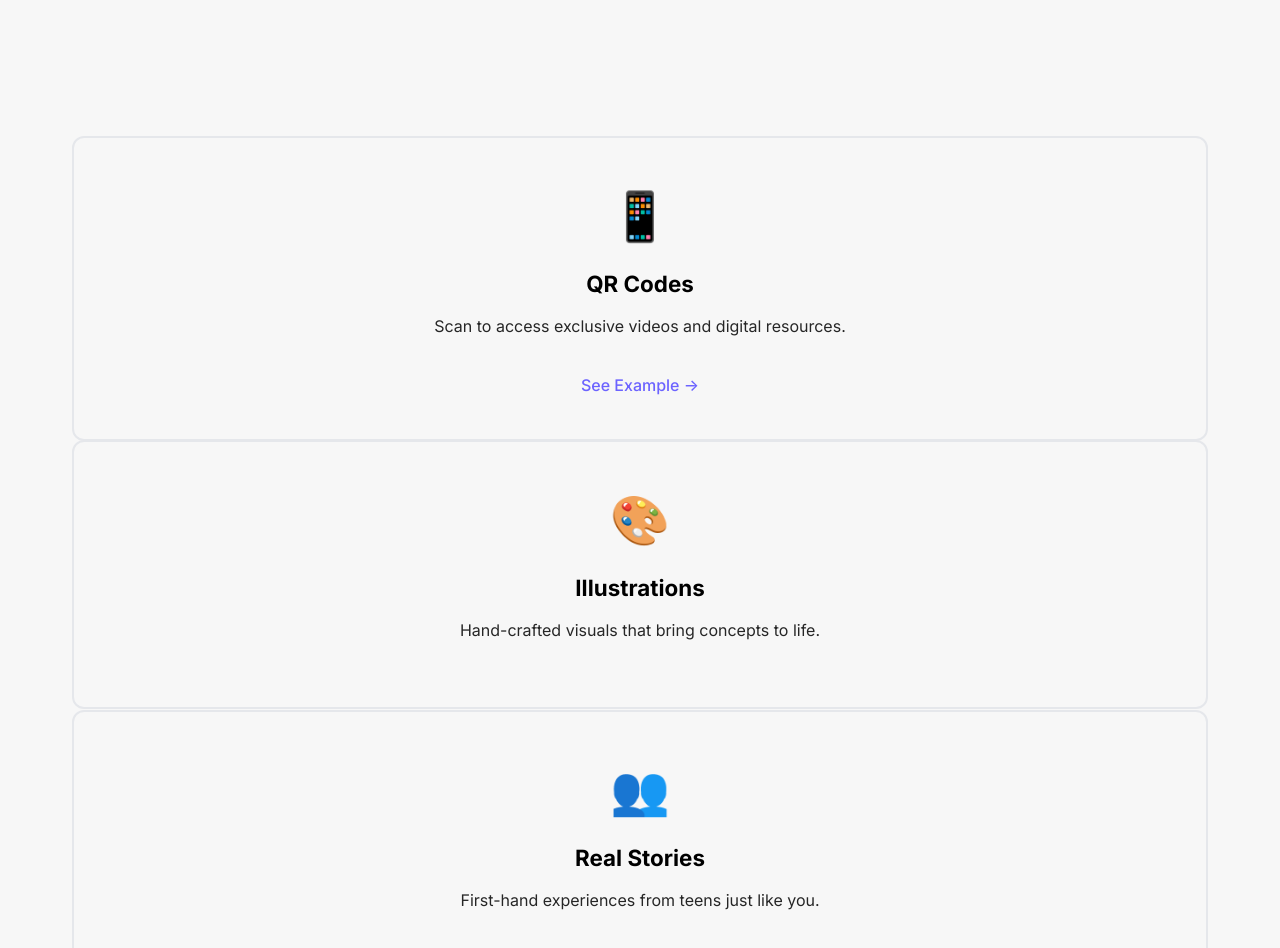
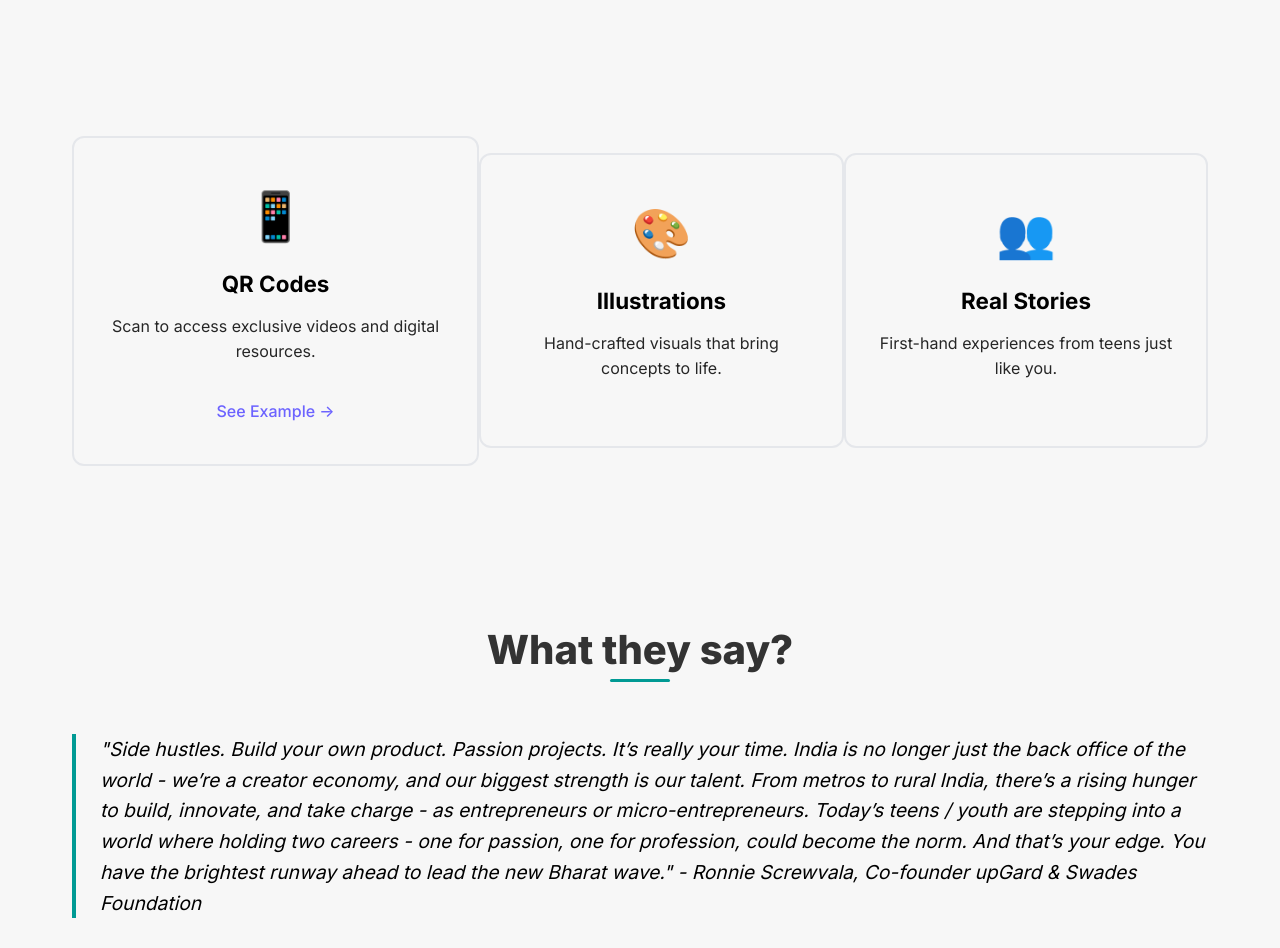
Before and after one commit to TeenInterns1/The-Internship-Book, a website: page index.html in a window 1280 px wide. Shown: the part 4500-5448 px from the top of the page. Drawn offline with nearby package versions, Linux system fonts and the light colour scheme.

Commit message:
Update styles-advanced.css

```diff
--- a/styles-advanced.css
+++ b/styles-advanced.css
@@ -70,7 +70,7 @@
     position: relative;
 }
 
-.features .features-grid{
+.features-grid .container{
     display: flex;
     justify-content: space-evenly;
     flex-direction: row;
@@ -78,7 +78,7 @@
 }
 
 /*Quotes*/
-.preview-quote {
+.quote {
     font-style: italic;
     font-size: 1.2rem;
     color: var(--text-color);
```
